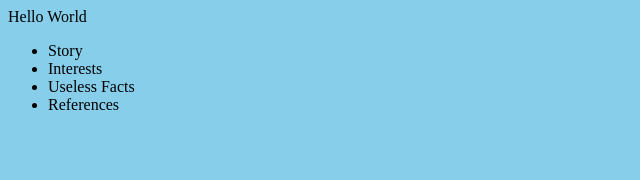
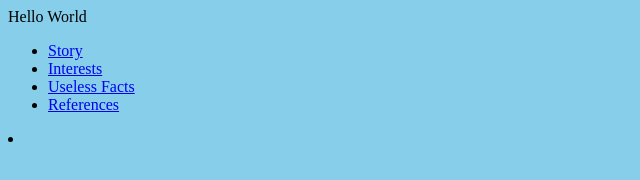
Before and after one commit to spartanwolf141/spartanwolf141.github.io, a plain HTML site: page index.html in a window 1280 px wide. Shown: the whole page, without its empty margins (0-640 px from the left). Drawn offline with Linux system fonts and the light colour scheme.

Commit message:
added new elements

```diff
--- a/index.html
+++ b/index.html
@@ -10,11 +10,24 @@
 <body>
     <div id="main">Hello World</div>
       <ul>
-     <li href = #story>Story</li>
-     <li href = #interests>Interests</li>
-     <li href = #uselessFacts>Useless Facts</li>
-     <li href = #references>References</li>
+     <li><a href="#story"> Story</a></li>
+     <li><a href="#interests"> Interests</a></li>
+     <li><a href="#uselessFacts"> Useless Facts</a></li>
+     <li><a href="#references"> References</a></li>
      </ul>
+
+     <div id="story">
+        <section class="content">
+            <p id="bio"></p>
+        </section>
+    </div>
+
+    <div id="interests">
+        <section class="content">
+            <li id="hobbies"></li>
+        </section>
+
+    </div>
  <script src="js/app.js"></script>
 
 </body>
```
